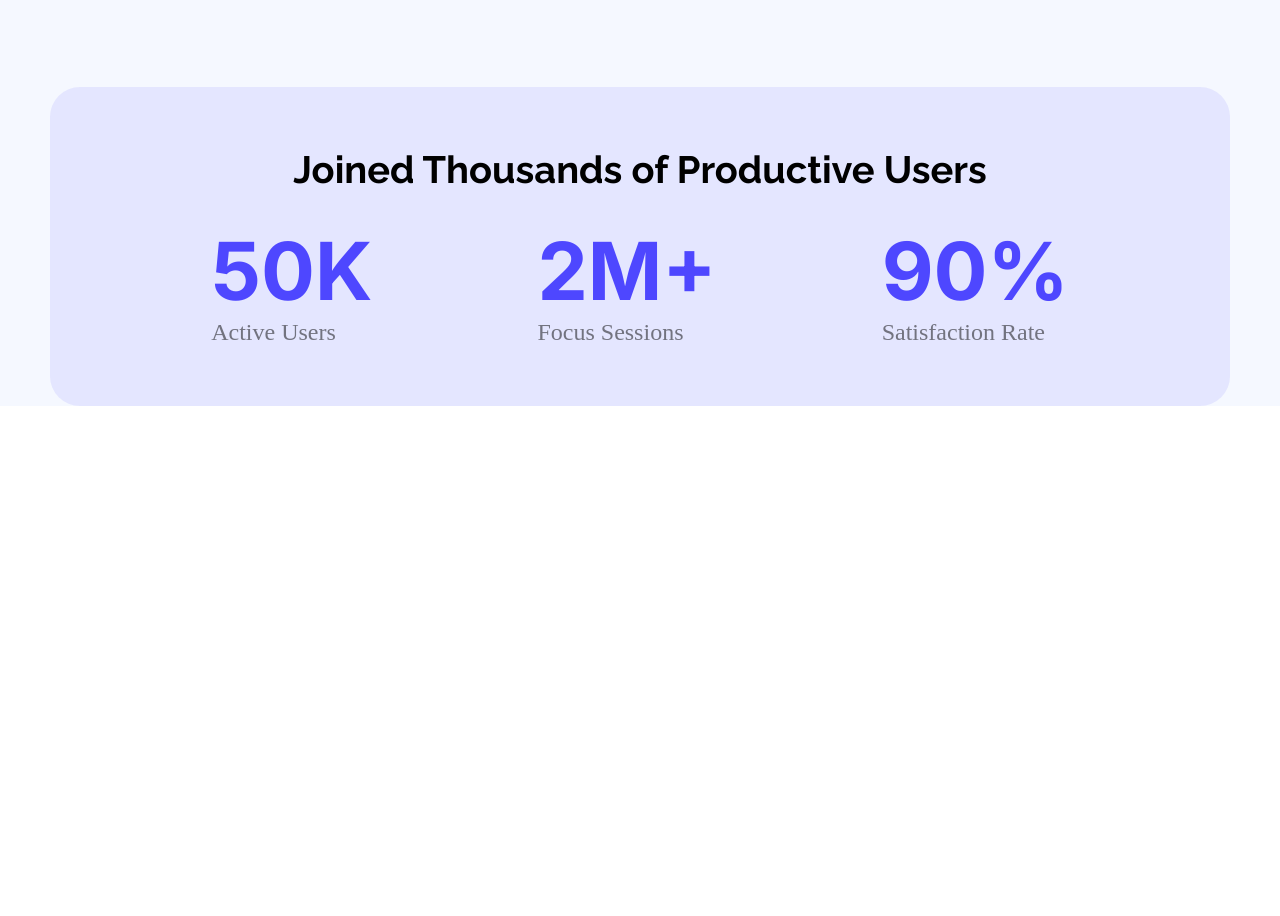
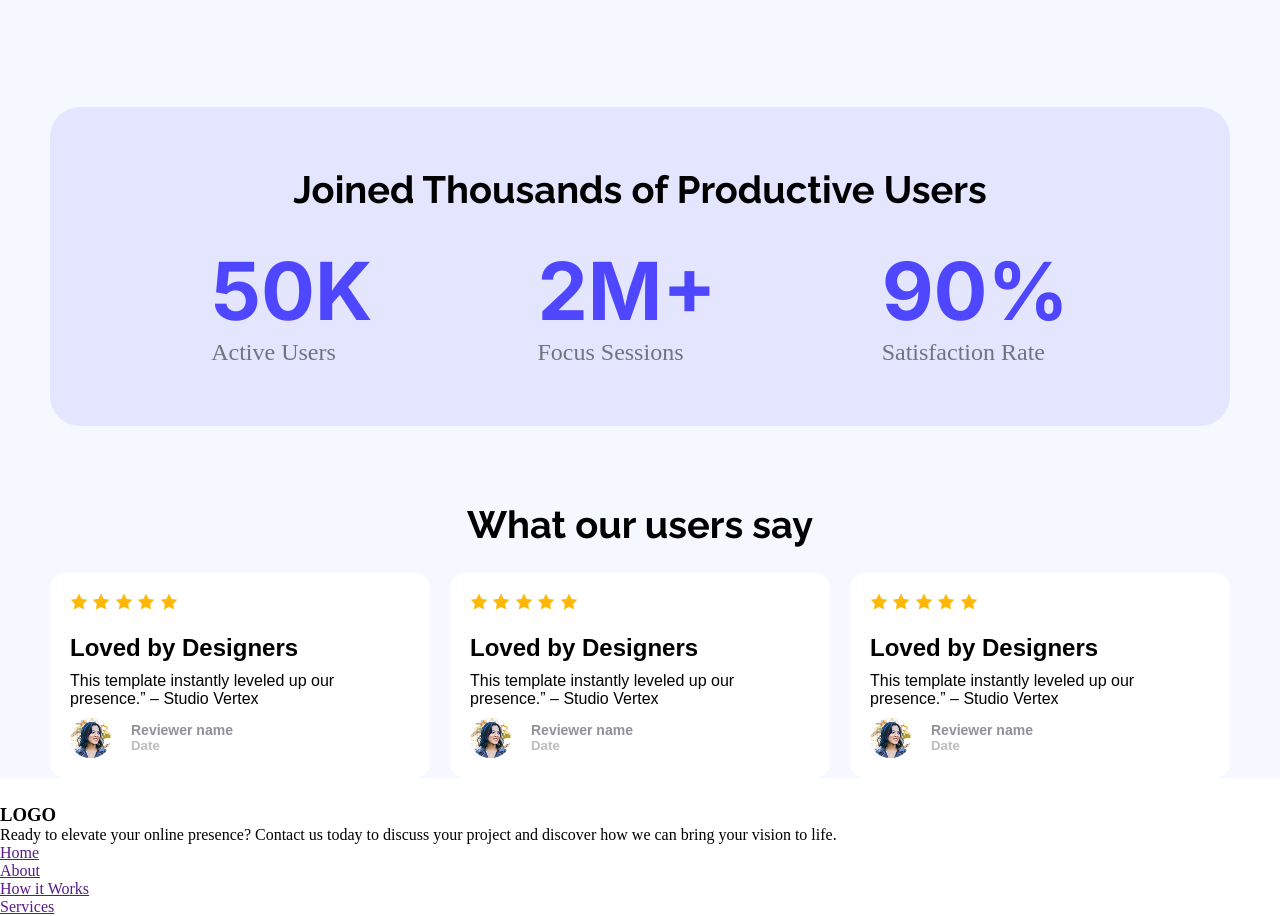
Before and after one commit to SadiaUmmay/A01-landing-launchpad, a plain HTML site: page index.html in a window 1280 px wide. Shown: the part 977-1893 px from the top of the page. Before the commit the page ends 1383 px from the top, so only its background shows below. Drawn offline with Linux system fonts and the light colour scheme.

Commit message:
user feedback section

```diff
--- a/index.css
+++ b/index.css
@@ -89,7 +89,7 @@ main{
 .user{
    background-color: rgba(78, 71, 255, 0.1);
    max-width: 1100px;
-   margin: 0 auto;
+   margin: 20px auto;
    padding: 60px 40px;
    border-radius: 30px;
 
@@ -110,3 +110,45 @@ main{
     font-size: 24px;
     color: rgba(0, 0, 0, 0.5);
 }
+/* feedback css  */
+.feedback{
+   margin-top: 6%;
+}
+.card{
+    display: flex;
+    justify-content: center;
+    gap: 20px;
+    margin: 2% auto;
+}
+.card-body{
+    width: 340px;
+    background-color: white;
+    padding: 20px;
+    border-radius: 15px;
+    font-family: sans-serif;
+}
+.user-img-flex{
+    display: flex;
+    gap: 20px;
+    align-items: center;
+}
+.card-img{
+    border-radius: 50px;
+}
+.card-heading{
+    font-size: 24px;
+    margin: 20px 0 10px;
+}
+.card-body p{
+    margin-bottom: 10px;
+    font-size: 16px;
+}
+.card-body h4{
+    color: rgba(37, 36, 50, 0.5);
+    font-size: 14px;
+    font-weight: 600;
+}
+.card-body h5{
+    color: rgba(37, 36, 50, 0.3);
+}
+footer css
--- a/index.html
+++ b/index.html
@@ -1,14 +1,18 @@
 <!DOCTYPE html>
 <html lang="en">
+
 <head>
     <meta charset="UTF-8">
     <meta name="viewport" content="width=device-width, initial-scale=1.0">
     <link rel="preconnect" href="https://fonts.googleapis.com">
     <link rel="preconnect" href="https://fonts.gstatic.com" crossorigin>
-<link href="https://fonts.googleapis.com/css2?family=Inter:ital,opsz,wght@0,14..32,100..900;1,14..32,100..900&family=Lato:ital,wght@0,100;0,300;0,400;0,700;0,900;1,100;1,300;1,400;1,700;1,900&family=Raleway:ital,wght@0,100..900;1,100..900&display=swap" rel="stylesheet">
+    <link
+        href="https://fonts.googleapis.com/css2?family=Inter:ital,opsz,wght@0,14..32,100..900;1,14..32,100..900&family=Lato:ital,wght@0,100;0,300;0,400;0,700;0,900;1,100;1,300;1,400;1,700;1,900&family=Raleway:ital,wght@0,100..900;1,100..900&display=swap"
+        rel="stylesheet">
     <title>Landing Lunchpad </title>
     <link rel="stylesheet" href="index.css">
 </head>
+
 <body>
     <header>
         <!-- navbar  -->
@@ -61,7 +65,79 @@
                 </div>
             </div>
         </div>
+        <!-- users feedback section  -->
+        <div class="feedback">
+            <h2 class="user-heading">What our users say</h2>
+            <div class="card">
+                <div class="card-body">
+                    <div>
+                        <img src="Assets/icon-star.png" alt="">
+                        <img src="Assets/icon-star.png" alt="">
+                        <img src="Assets/icon-star.png" alt="">
+                        <img src="Assets/icon-star.png" alt="">
+                        <img src="Assets/icon-star.png" alt="">
+                    </div>
+                    <h3 class="card-heading">Loved by Designers</h3>
+                    <p>This template instantly leveled up our presence.” – Studio Vertex</p>
+                    <div class="user-img-flex">
+                        <img class="card-img" src="Assets/avatar.png" alt="">
+                        <div>
+                            <h4>Reviewer name</h4>
+                            <h5>Date</h5>
+                        </div>
+                    </div>
+                </div>
+                <div class="card-body">
+                    <div>
+                        <img src="Assets/icon-star.png" alt="">
+                        <img src="Assets/icon-star.png" alt="">
+                        <img src="Assets/icon-star.png" alt="">
+                        <img src="Assets/icon-star.png" alt="">
+                        <img src="Assets/icon-star.png" alt="">
+                    </div>
+                    <h3 class="card-heading">Loved by Designers</h3>
+                    <p>This template instantly leveled up our presence.” – Studio Vertex</p>
+                    <div class="user-img-flex">
+                        <img class="card-img" src="Assets/avatar.png" alt="">
+                        <div>
+                            <h4>Reviewer name</h4>
+                            <h5>Date</h5>
+                        </div>
+                    </div>
+                </div>
+                <div class="card-body">
+                    <div>
+                        <img src="Assets/icon-star.png" alt="">
+                        <img src="Assets/icon-star.png" alt="">
+                        <img src="Assets/icon-star.png" alt="">
+                        <img src="Assets/icon-star.png" alt="">
+                        <img src="Assets/icon-star.png" alt="">
+                    </div>
+                    <h3 class="card-heading">Loved by Designers</h3>
+                    <p>This template instantly leveled up our presence.” – Studio Vertex</p>
+                    <div class="user-img-flex">
+                        <img class="card-img" src="Assets/avatar.png" alt="">
+                        <div>
+                            <h4>Reviewer name</h4>
+                            <h5>Date</h5>
+                        </div>
+                    </div>
+                </div>
+            </div>
+        </div>
     </main>
-    <footer></footer>
+    <footer>
+        <h3>LOGO</h3>
+        <p>Ready to elevate your online presence? Contact us today to discuss your project and discover how we can bring
+            your vision to life.</p>
+        <ul>
+            <li><a href="">Home</a></li>
+            <li><a href="">About</a></li>
+            <li><a href="">How it Works</a></li>
+            <li><a href="">Services</a></li>
+
+        </ul>
+    </footer>
 </body>
+
 </html>
```
Lines whose indentation alone changed are shown as unchanged.
